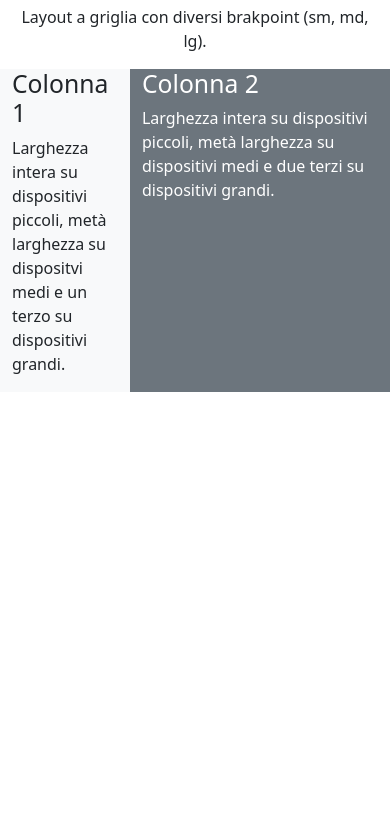
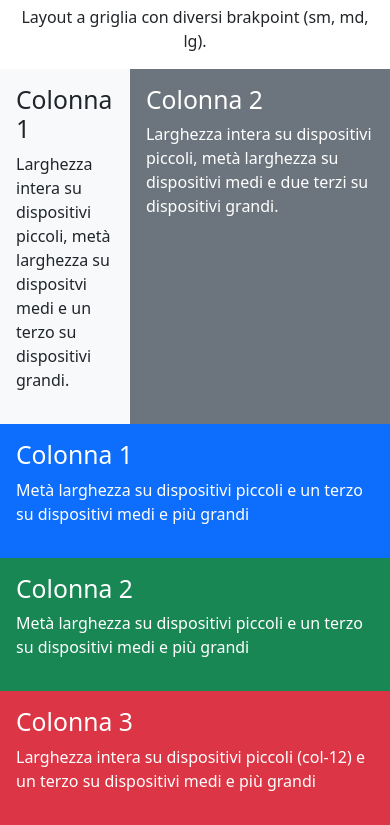
Before and after one commit to gabrielemarchesano/htmlcss-bootstrap-layout, a plain HTML site: page index.html in a window 390 px wide. Shown: the part 70-895 px from the top of the page. Before the commit the page ends 844 px from the top, so only its background shows below. Drawn offline with nearby package versions, Linux system fonts and the light colour scheme.

Commit message:
add 3 columns to the second row and adjust classes to make responsive in other screen mode

```diff
--- a/index.html
+++ b/index.html
@@ -23,14 +23,33 @@
 
         <div class="row">
 
-          <div class="col-4 bg-light">
+          <div class="col-4 bg-light p-3">
             <h2>Colonna 1</h2>
             <p>Larghezza intera su dispositivi piccoli, metà larghezza su dispositvi medi e un terzo su dispositivi grandi.</p>
           </div>
 
-          <div class="col-8 bg-secondary text-white">
+          <div class="col-8 bg-secondary text-white p-3">
             <h2>Colonna 2</h2>
             <p>Larghezza intera su dispositivi piccoli, metà larghezza su dispositivi medi e due terzi su dispositivi grandi.</p>
+          </div>
+
+        </div>
+
+        <div class="row">
+
+          <div class="col-lg-4 col-md-4 bg-primary text-white p-3">
+            <h2>Colonna 1</h2>
+            <p>Metà larghezza su dispositivi piccoli e un terzo su dispositivi medi e più grandi</p>
+          </div>
+
+          <div class="col-lg-4 col-md-4 col-sm-6 bg-success text-white p-3">
+            <h2>Colonna 2</h2>
+            <p>Metà larghezza su dispositivi piccoli e un terzo su dispositivi medi e più grandi</p>
+          </div>
+
+          <div class="col-lg-4 col-md-4 col-sm-12 bg-danger text-white p-3">
+            <h2>Colonna 3</h2>
+            <p>Larghezza intera su dispositivi piccoli (col-12) e un terzo su dispositivi medi e più grandi</p>
           </div>
 
         </div>
```
